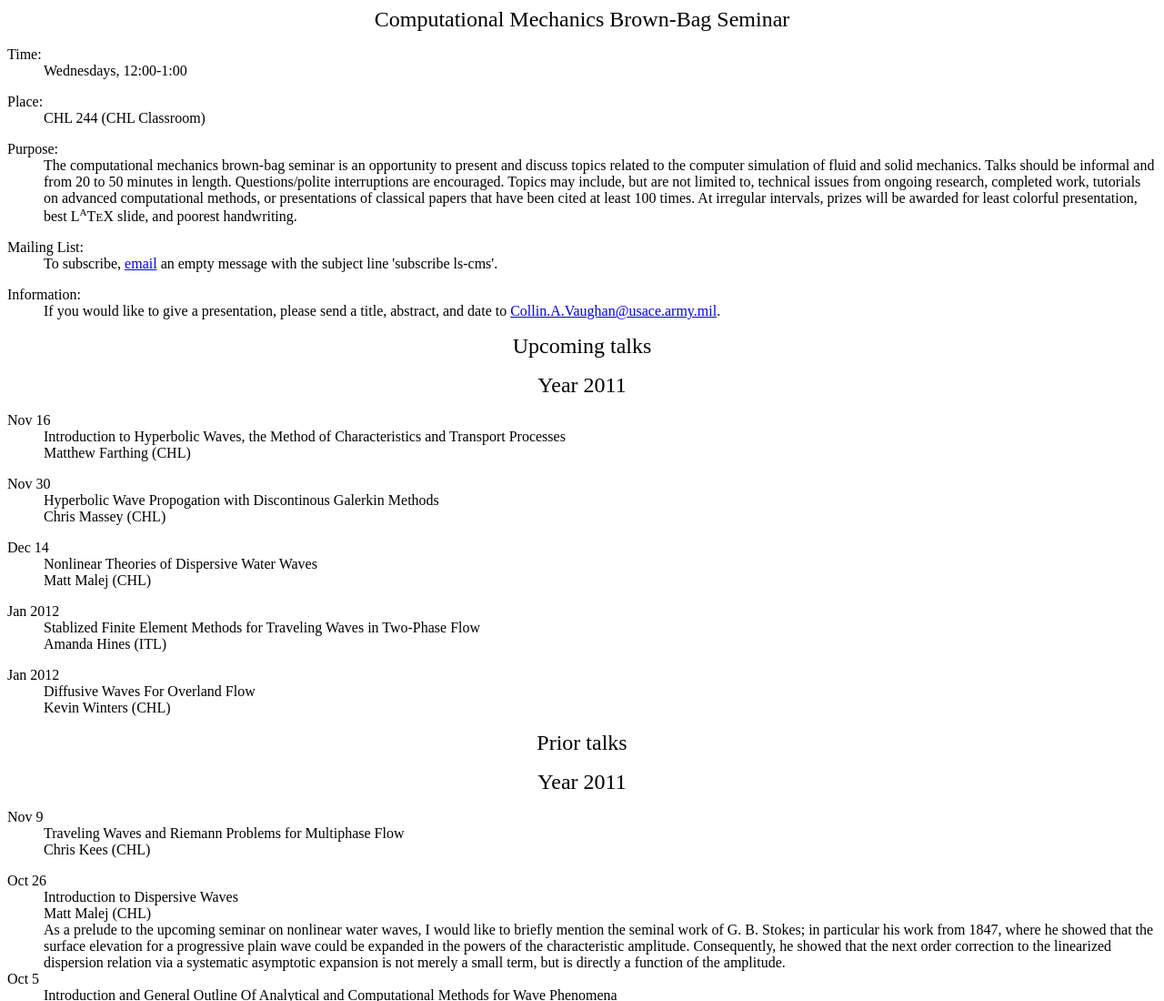
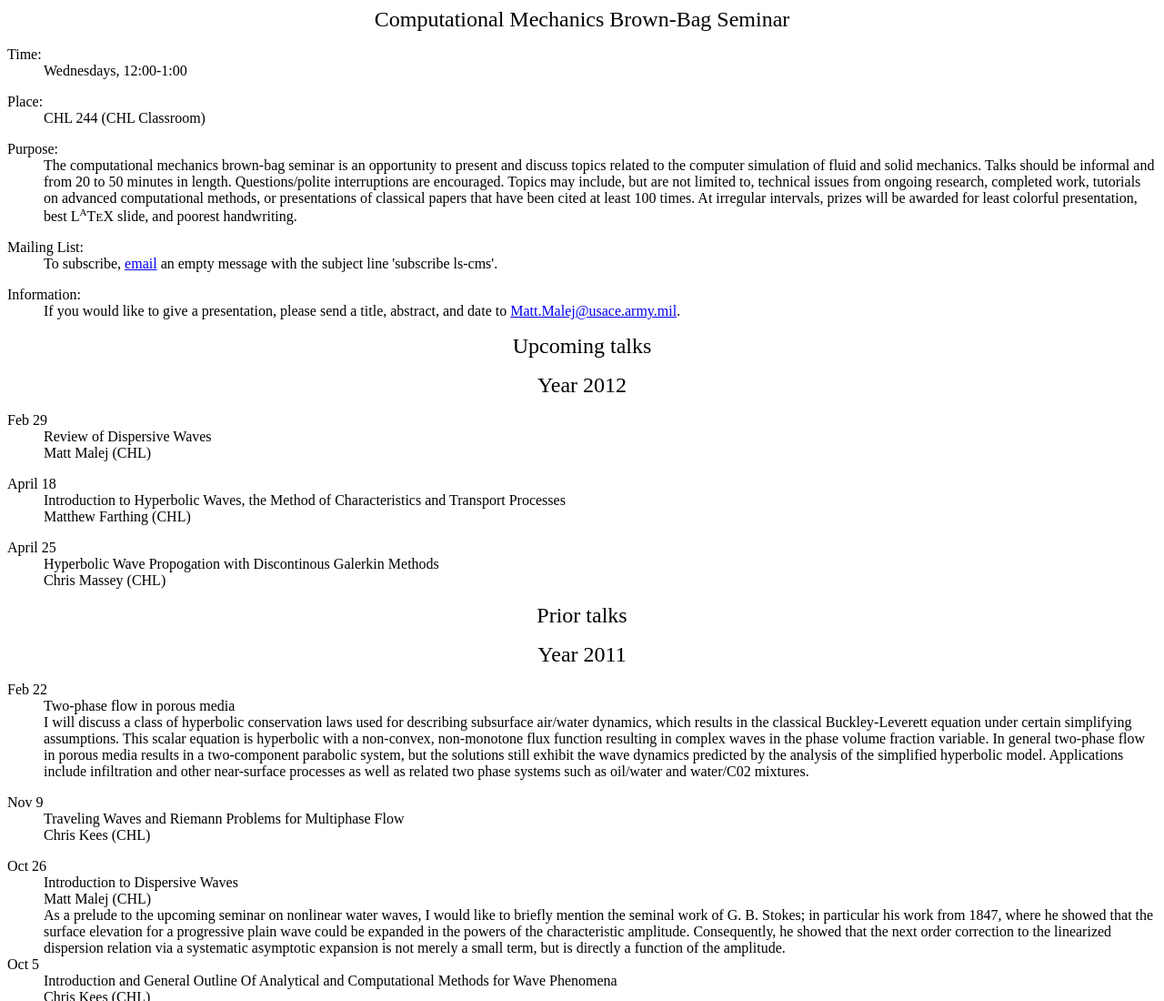
Before and after one commit to erdc/seminar, a plain HTML site: page index.html in a window 1280 px wide. Shown: the top 1100 px of the page at 91% size. Drawn offline with Linux system fonts and the light colour scheme.

Commit message:
updated schedule

```diff
--- a/index.html
+++ b/index.html
@@ -60,7 +60,7 @@ an empty message with the subject line 'subscribe ls-cms'.
 </DD>
 <DT>Information:</DT>
 <DD>If you would like to give a presentation, please send a title, abstract, and date to <A NAME="tex2html2"
-  HREF="mailto:Collin.A.Vaughan@usace.army.mil">Collin.A.Vaughan@usace.army.mil</A>.
+  HREF="mailto:Matt.Malej@usace.army.mil">Matt.Malej@usace.army.mil</A>.
 
 <P>
 </DD>
@@ -74,44 +74,30 @@ an empty message with the subject line 'subscribe ls-cms'.
 
 <P>
 <DIV ALIGN="CENTER">
-<FONT SIZE="+2">Year 2011
+<FONT SIZE="+2">Year 2012
 
 </FONT></DIV>
 
 <P>
 <DL COMPACT>
-<DT>Nov 16</DT>
+<DT>Feb 29</DT>
+<DD>Review of Dispersive Waves
+<BR>
+Matt Malej (CHL)
+<BR>
+<P>
+</DD>
+<DT>April 18</DT>
 <DD>Introduction to Hyperbolic Waves, the Method of Characteristics and Transport Processes
 <BR>
 Matthew Farthing (CHL)
 <BR>
 <P>
 </DD>
-<DT>Nov 30</DT>
+<DT>April 25</DT>
 <DD>Hyperbolic Wave Propogation with Discontinous Galerkin Methods
 <BR>
 Chris Massey (CHL)
-<BR>
-<P>
-</DD>
-<DT>Dec 14</DT>
-<DD>Nonlinear Theories of Dispersive Water Waves
-<BR>
-Matt Malej (CHL)
-<BR>
-<P>
-</DD>
-<DT>Jan 2012</DT>
-<DD>Stablized Finite Element Methods for Traveling Waves in Two-Phase Flow
-<BR>
-Amanda Hines (ITL)
-<BR>
-<P>
-</DD>
-<DT>Jan 2012</DT>
-<DD>Diffusive Waves For Overland Flow
-<BR>
-Kevin Winters (CHL)
 <BR>
 <P>
 </DD>
@@ -131,6 +117,23 @@ Kevin Winters (CHL)
 
 <P>
 <DL COMPACT>
+<DT>Feb 22</DT>
+<DD>Two-phase flow in porous media
+<BR>
+I will discuss a class of hyperbolic conservation laws used
+for describing subsurface air/water dynamics, which results in the
+classical Buckley-Leverett equation under certain simplifying
+assumptions. This scalar equation is hyperbolic with a non-convex,
+non-monotone flux function resulting in complex waves in the phase
+volume fraction variable. In general two-phase flow in porous media
+results in a two-component parabolic system, but the solutions still
+exhibit the wave dynamics predicted by the analysis of the simplified
+hyperbolic model.  Applications include infiltration and other near-surface
+processes as well as related two phase systems such as oil/water and
+water/C02 mixtures.
+
+<P>
+</DD>
 <DT>Nov 9</DT>
 <DD>Traveling Waves and Riemann Problems for Multiphase Flow
 <BR>
```
Also changed, not shown: 1 other file.
